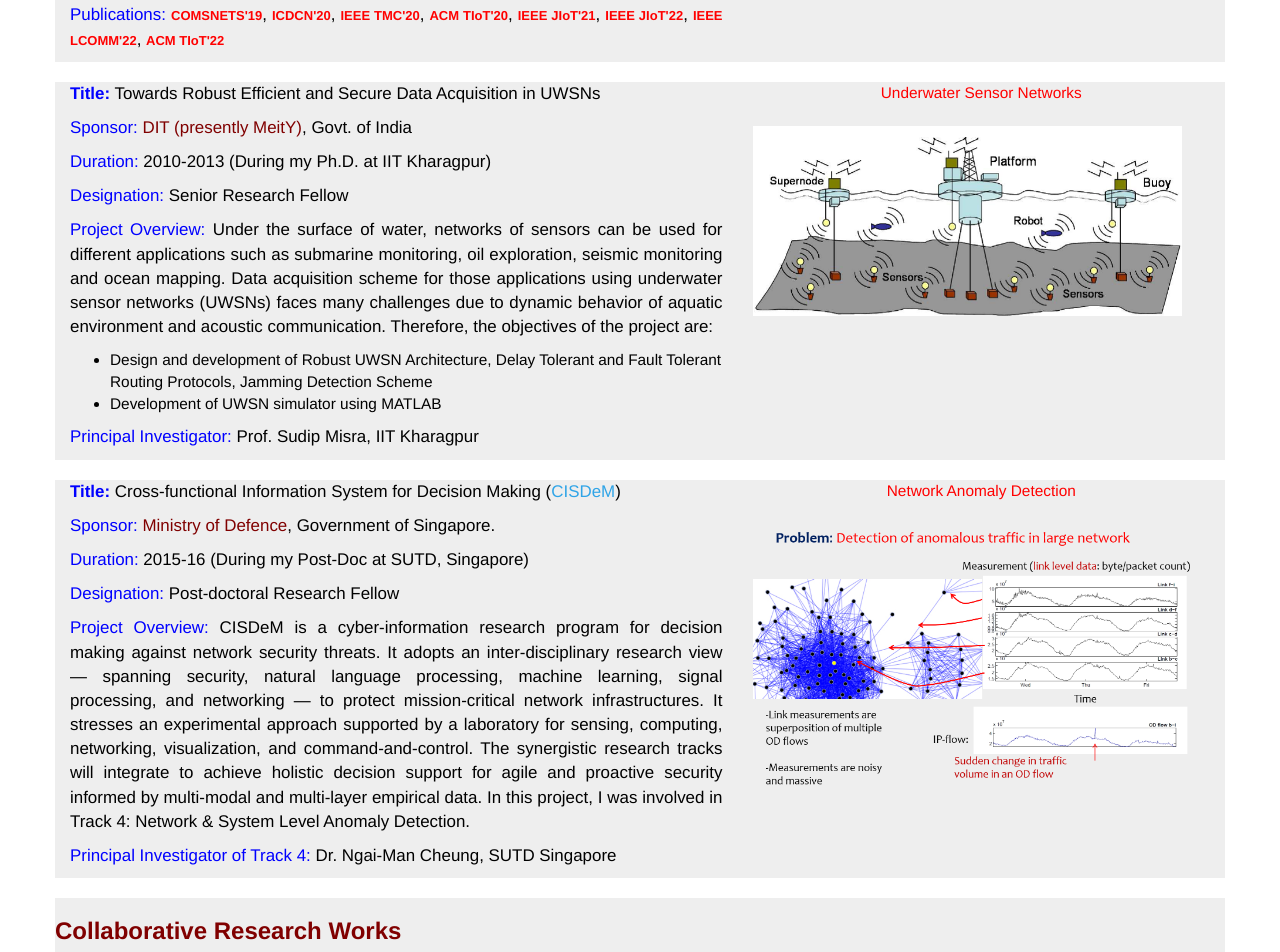
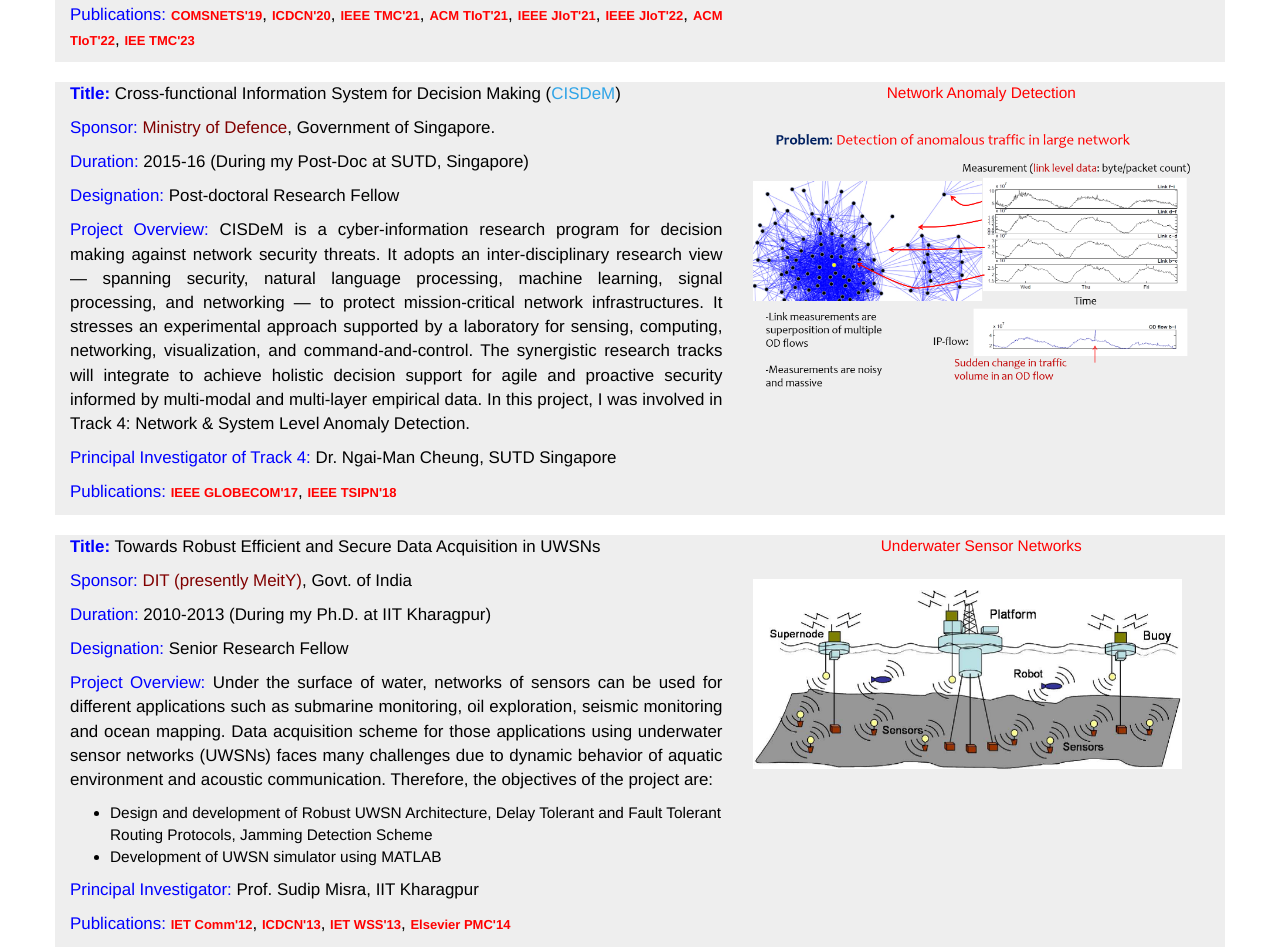
Before and after one commit to manaskhatua/manaskhatua.github.io, a plain HTML site: page project.html in a window 1280 px wide. Shown: the part 1760-2712 px from the top of the page. Drawn offline with nearby package versions, Linux system fonts and the light colour scheme.

Commit message:
Updated on 27-01-2023

```diff
--- a/project.html
+++ b/project.html
@@ -151,7 +151,8 @@
  				</p>
  				<p class="bigger" align="justify"><font color="blue">Publications:</font>
  				<a href="https://ieeexplore.ieee.org/document/9363324" target="_blank"><font color="red" size="2"><b>IEEE JIoT'21</b></font></a>,
- 				<a href="https://dl.acm.org/doi/10.1145/3491003.3491027" target="_blank"><font color="red" size="2"><b>ICDCN'22</b></font></a>
+ 				<a href="https://dl.acm.org/doi/10.1145/3491003.3491027" target="_blank"><font color="red" size="2"><b>ICDCN'22</b></font></a>,
+ 				<font color="red" size="2"><b>ICSTE'23</b></font>
  				</p>
 
  			</div>
@@ -186,12 +187,14 @@
  				<p class="bigger" align="justify"><font color="blue">Publications:</font>
  				<a href="https://ieeexplore.ieee.org/document/8711460" target="_blank"><font color="red" size="2"> <b>COMSNETS'19</b></font></a>,
  				<a href="https://dl.acm.org/doi/10.1145/3369740.3369779" target="_blank"><font color="red" size="2"><b>ICDCN'20</b></font></a>,
- 				<a href="https://ieeexplore.ieee.org/document/9036988" target="_blank"><font color="red" size="2"><b>IEEE TMC'20</b></font></a>,
- 				<a href="https://dl.acm.org/doi/abs/10.1145/3430380" target="_blank"><font color="red" size="2"><b>ACM TIoT'20</b></font></a>,
+ 				<a href="https://ieeexplore.ieee.org/document/9036988" target="_blank"><font color="red" size="2"><b>IEEE TMC'21</b></font></a>,
+ 				<a href="https://dl.acm.org/doi/abs/10.1145/3430380" target="_blank"><font color="red" size="2"><b>ACM TIoT'21</b></font></a>,
  				<a href="https://ieeexplore.ieee.org/document/9432409" target="_blank"><font color="red" size="2"><b>IEEE JIoT'21</b></font></a>,
  				<a href="https://ieeexplore.ieee.org/document/9504426" target="_blank"><font color="red" size="2"><b>IEEE JIoT'22</b></font></a>,
- 				<a href="https://ieeexplore.ieee.org/document/9724242" target="_blank"><font color="red" size="2"><b>IEEE LCOMM'22</b></font></a>,
- 				<a href="https://dl.acm.org/doi/10.1145/3536166" target="_blank"><font color="red" size="2"><b>ACM TIoT'22</b></font></a>
+ 				<!--a href="https://ieeexplore.ieee.org/document/9724242" target="_blank"><font color="red" size="2"><b>IEEE LCOMM'22</b></font></a>,-->
+ 				<a href="https://dl.acm.org/doi/10.1145/3536166" target="_blank"><font color="red" size="2"><b>ACM TIoT'22</b></font></a>,
+ 				<!--a href="https://ieeexplore.ieee.org/document/10007639" target="_blank"><font color="red" size="2"><b>IEEE JIoT'23</b></font></a>,-->
+ 				<font color="red" size="2"><b>IEE TMC'23</b></font>
  				</p>
 			</div>
 			<div class="col-md-5">
@@ -202,30 +205,6 @@
 		</div>
 		</br>
 
-		<!-- =================== TRE ========================= -->
-		<div class="row active myblackfont">
-
-			<div class="col-md-7">
-				<p class="bigger"><font color="blue"><b>Title:</b></font> Towards Robust Efficient and Secure Data Acquisition in UWSNs</p>
-				<p class="bigger"><font color="blue">Sponsor:</font><a href="https://meity.gov.in/" target="_blank"><font color="maroon"> DIT (presently MeitY)</font></a>, Govt. of India</p>
-				<p class="bigger"><font color="blue">Duration:</font>  2010-2013 (During my Ph.D. at IIT Kharagpur)</p>
-				<p class="bigger"><font color="blue">Designation:</font>  Senior Research Fellow</p>
-				<p class="bigger" align="justify"><font color="blue">Project Overview:</font>
-				Under the surface of water, networks of sensors can be used for different applications such as submarine monitoring, oil exploration, seismic monitoring and ocean mapping. Data acquisition scheme for those applications using underwater sensor networks (UWSNs) faces many challenges due to dynamic behavior of aquatic environment and acoustic communication. Therefore, the objectives of the project are:
-				<ul>
-			  	<li>Design and development of Robust UWSN Architecture, Delay Tolerant and Fault Tolerant Routing Protocols, Jamming Detection Scheme</li>
-			  	<li>Development of UWSN simulator using MATLAB</li>
-				</ul>
- 				</p>
- 				<p class="bigger"><font color="blue">Principal Investigator:</font>  Prof. Sudip Misra, IIT Kharagpur</p>
-			</div>
-			<div class="col-md-5">
-				<div class="caption" align="center"><font color="red"> Underwater Sensor Networks</font>	</div>
-				</br>
-				<img src="images/research/UWSN_example.png" style="height: 190px" >
-			</div>
-		</div>
-		</br>
 
 		<!-- ========================= Postdoc ============================================== -->
 		<div class="row active myblackfont">
@@ -255,6 +234,10 @@
 				</ul-->
  				</p>
  				<p class="bigger"><font color="blue">Principal Investigator of Track 4:</font>  Dr. Ngai-Man Cheung, SUTD Singapore</p>
+ 				<p class="bigger" align="justify"><font color="blue">Publications:</font>
+ 				<a href="https://ieeexplore.ieee.org/abstract/document/8254833" target="_blank"><font color="red" size="2"> <b>IEEE GLOBECOM'17</b></font></a>,
+ 				<a href="https://ieeexplore.ieee.org/document/8323201" target="_blank"><font color="red" size="2"> <b>IEEE TSIPN'18</b></font></a>
+ 				</p>
 			</div>
 
 			<div class="col-md-5">
@@ -265,6 +248,39 @@
 
 		</div>
 		</br>
+
+		<!-- =================== TRE ========================= -->
+		<div class="row active myblackfont">
+
+			<div class="col-md-7">
+				<p class="bigger"><font color="blue"><b>Title:</b></font> Towards Robust Efficient and Secure Data Acquisition in UWSNs</p>
+				<p class="bigger"><font color="blue">Sponsor:</font><a href="https://meity.gov.in/" target="_blank"><font color="maroon"> DIT (presently MeitY)</font></a>, Govt. of India</p>
+				<p class="bigger"><font color="blue">Duration:</font>  2010-2013 (During my Ph.D. at IIT Kharagpur)</p>
+				<p class="bigger"><font color="blue">Designation:</font>  Senior Research Fellow</p>
+				<p class="bigger" align="justify"><font color="blue">Project Overview:</font>
+				Under the surface of water, networks of sensors can be used for different applications such as submarine monitoring, oil exploration, seismic monitoring and ocean mapping. Data acquisition scheme for those applications using underwater sensor networks (UWSNs) faces many challenges due to dynamic behavior of aquatic environment and acoustic communication. Therefore, the objectives of the project are:
+				<ul>
+			  	<li>Design and development of Robust UWSN Architecture, Delay Tolerant and Fault Tolerant Routing Protocols, Jamming Detection Scheme</li>
+			  	<li>Development of UWSN simulator using MATLAB</li>
+				</ul>
+ 				</p>
+ 				<p class="bigger"><font color="blue">Principal Investigator:</font>  Prof. Sudip Misra, IIT Kharagpur</p>
+ 				</p>
+ 				<p class="bigger" align="justify"><font color="blue">Publications:</font>
+ 				<a href="https://digital-library.theiet.org/content/journals/10.1049/iet-com.2011.0641" target="_blank"><font color="red" size="2"> <b>IET Comm'12</b></font></a>,
+ 				<a href="https://link.springer.com/chapter/10.1007/978-3-642-35668-1_9" target="_blank"><font color="red" size="2"> <b>ICDCN'13</b></font></a>,
+ 				<a href="https://ietresearch.onlinelibrary.wiley.com/doi/epdf/10.1049/iet-wss.2012.0139" target="_blank"><font color="red" size="2"> <b>IET WSS'13</b></font></a>,
+ 				<a href="https://dl.acm.org/doi/10.1016/j.pmcj.2014.03.007" target="_blank"><font color="red" size="2"> <b>Elsevier PMC'14</b></font></a>
+ 				</p>
+			</div>
+			<div class="col-md-5">
+				<div class="caption" align="center"><font color="red"> Underwater Sensor Networks</font>	</div>
+				</br>
+				<img src="images/research/UWSN_example.png" style="height: 190px" >
+			</div>
+		</div>
+		</br>
+
 		<!-- ------------- Collaborative Work---------------- -->
 		<div class="row active myblackfont">
 		<h3><b><font color="maroon">Collaborative Research Works</font></b></h3>
@@ -300,7 +316,7 @@
 				</li>
 				</br>
 				<li>
-				Worked with <font color="blue">Mr. Tarun Trivedi</font>, Assistant Professor, Sardar Patel University of Police Security and Criminal Justice, Jodhpur, and <font color="blue">Prof. B. M. Mehtre</font>, Professor, IDRBT Hyderabad, in the domain of <b>Cyber Intelligence</b>.
+				Worked with <font color="blue">Mr. Tarun Trivedi</font>, Guest Faculty, Sardar Patel University of Police Security and Criminal Justice, Jodhpur, and <font color="blue">Prof. B. M. Mehtre</font>, Professor, IDRBT Hyderabad, in the domain of <b>Cyber Intelligence</b>.
 				</li>
 				<!--/br>
 				<li>
```
